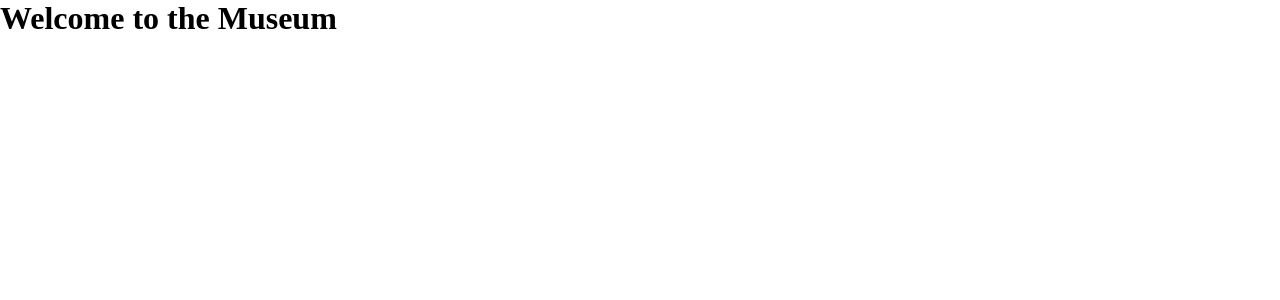
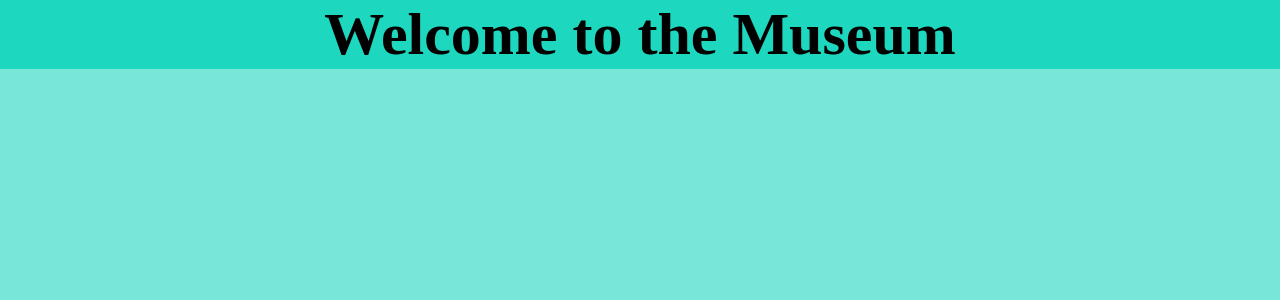
Before and after one commit to AdamN8142/art-vuer, a Vue app: page / in a window 1280 px wide. Shown: the top 300 px of the page. Built offline with nearby package versions, Linux system fonts and the light colour scheme.

Commit message:
Add fetch

```diff
--- a/src/App.vue
+++ b/src/App.vue
@@ -7,13 +7,31 @@
 
 <script>
 import Header from './components/Header'
+const url = "https://api.harvardartmuseums.org/image?apikey=688eb260-b190-11e9-95eb-6525f67b00a0"
 
 
 export default {
   name: 'app',
   components: {
     Header
+  },
+  data() {
+    return {
+      images: [],
+      errorMsg: ''
+    }
+  },
+
+  methods: {
+    fetchImages: function(){
+      fetch(url)
+        .then(result => result.json())
+        .then(data => this.displayImages(data))
+        .catch(error => this.errorMsg = error)
+    }
   }
+
+
 }
 </script>
 
@@ -22,5 +40,6 @@ export default {
   box-sizing: border-box;
   margin:0;
   padding:0;
+  background-color: rgba(28, 216, 191, 0.591);
 }
 </style>
--- a/src/components/Header.vue
+++ b/src/components/Header.vue
@@ -12,5 +12,9 @@ export default {
 
 <!-- Add "scoped" attribute to limit CSS to this component only -->
 <style scoped>
+.hello {
+  text-align: center;
+  font-size: 30px;
+}
 
 </style>
```
